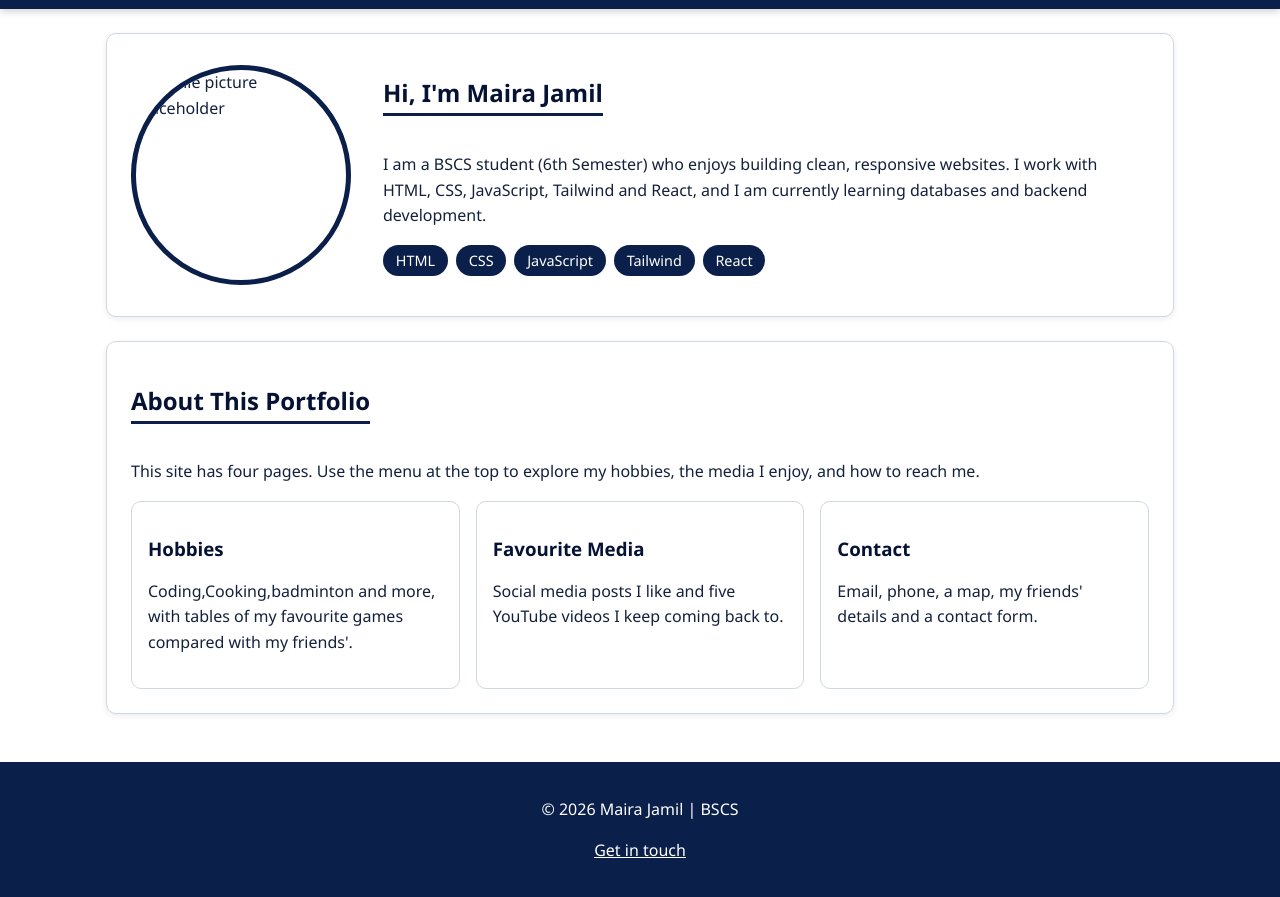
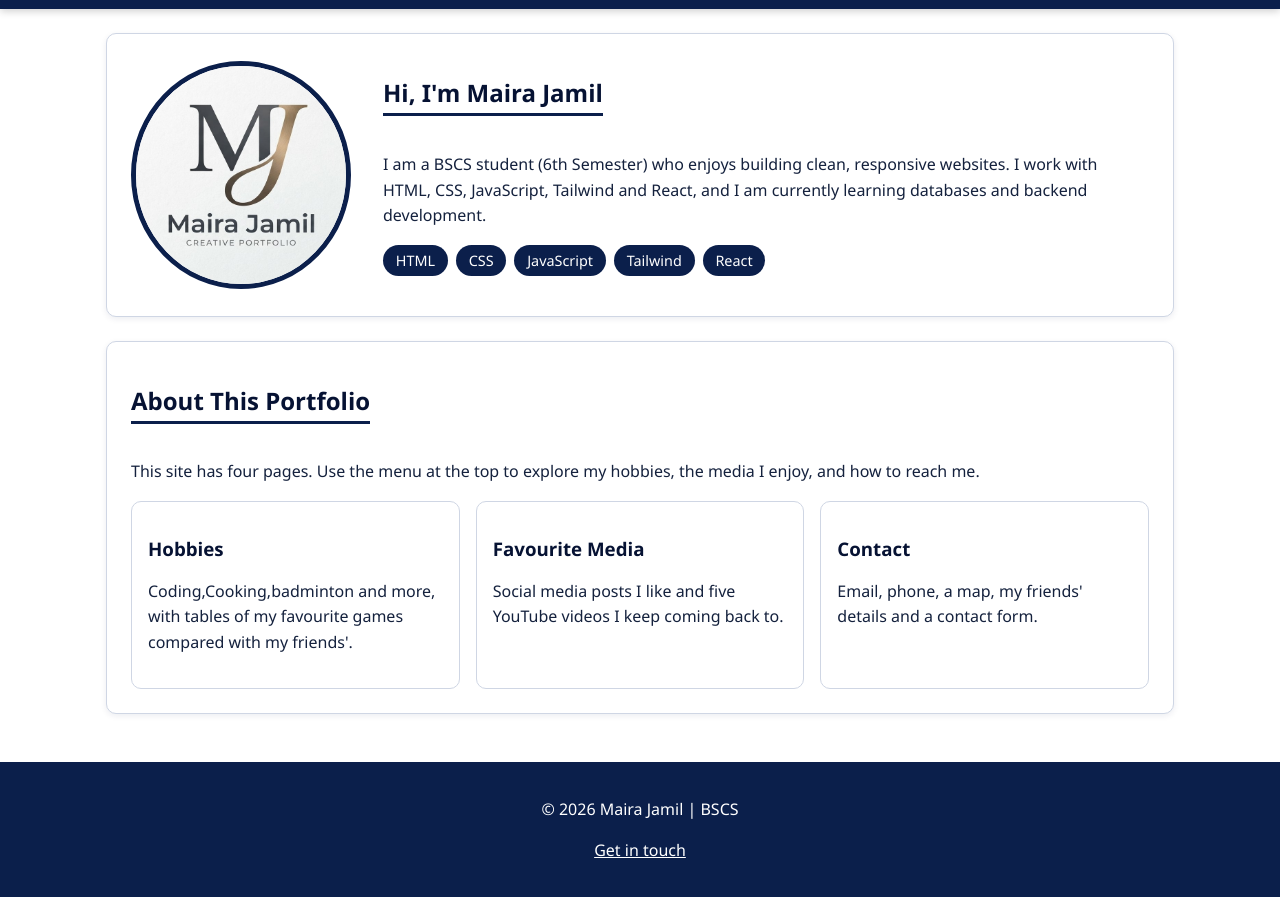
Before and after one commit to mairajamil199/csc337_portfolio, a plain HTML site: page index.html in a window 1280 px wide. Shown: the part 53-950 px from the top of the page. Drawn offline with Linux system fonts and the light colour scheme.

Commit message:
Update index.html

```diff
--- a/index.html
+++ b/index.html
@@ -28,7 +28,7 @@
 
   <main>
     <section class="hero">
-      <img src="images/profile.png" alt="Profile picture placeholder" width="220" height="220">
+      <img src="profile.png" alt="Profile picture placeholder" width="220" height="220">
       <div class="hero-text">
         <h2>Hi, I'm Maira Jamil</h2>
         <p>I am a BSCS student (6th Semester) who enjoys building clean, responsive websites. I work with HTML, CSS, JavaScript, Tailwind and React, and I am currently learning databases and backend development.</p>
```
